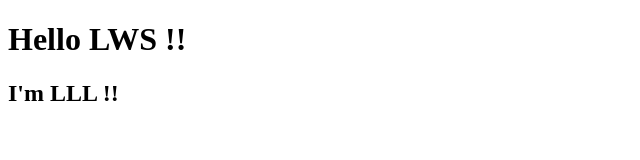
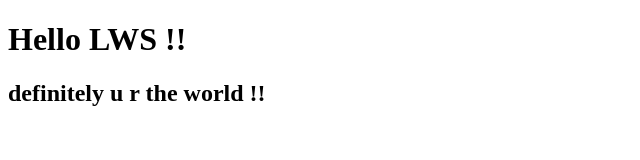
Before and after one commit to Wuliika/Wuliika6229.github.io, a plain HTML site: page index.html in a window 1280 px wide. Shown: the whole page, without its empty margins (0-640 px from the left). Drawn offline with Linux system fonts and the light colour scheme.

Commit message:
Update index.html

```diff
--- a/index.html
+++ b/index.html
@@ -8,6 +8,6 @@
 </head>
 <body>
     <h1>Hello LWS  !!</h1>
-    <h2>I'm LLL !!</h2>
+    <h2>definitely u r the world !!</h2>
 </body>
 </html>
```
